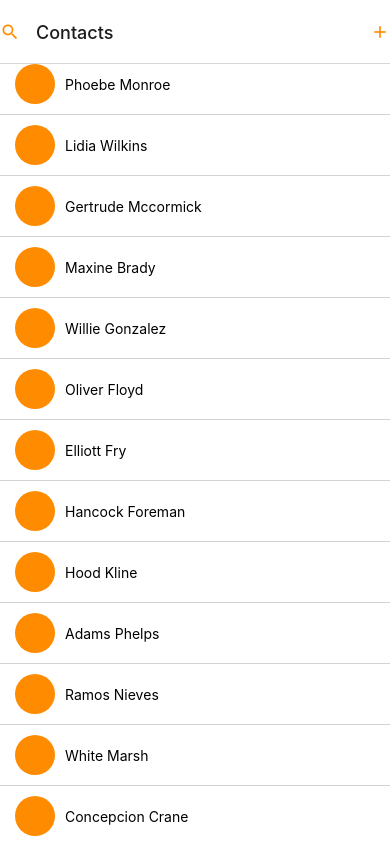
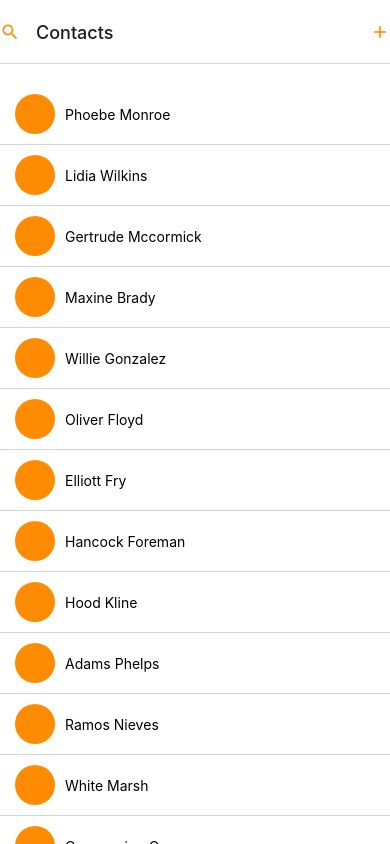
Before and after one commit to kaixuannnn/projecttest, a React Native app: screen /Contacts in a window 390 px wide. Shown: the top 844 px of the page. Built offline with nearby package versions, Linux system fonts and the light colour scheme.

Commit message:
keyboard aware view added

```diff
--- a/app/components/ContactsList.js
+++ b/app/components/ContactsList.js
@@ -42,6 +42,7 @@ const ContactsList = ({data}) => {
         setLoading(false);
       }}
       refreshing={loading}
+      style={styles.flatList}
     />
   );
 };
@@ -49,6 +50,9 @@ const ContactsList = ({data}) => {
 export default ContactsList;
 
 const styles = StyleSheet.create({
+  flatList: {
+    paddingTop: 15,
+  },
   iconPlaceholder: {
     height: 40,
     width: 40,
--- a/package.json
+++ b/package.json
@@ -16,6 +16,7 @@
     "react": "17.0.2",
     "react-native": "0.66.4",
     "react-native-elements": "^3.4.2",
+    "react-native-keyboard-aware-scroll-view": "^0.9.5",
     "react-native-safe-area-context": "^4.3.1",
     "react-native-screens": "^3.13.1",
     "react-native-vector-icons": "^9.1.0",
```
Also changed, not shown: 1 other file (tests, documents, lock files or other folders).
